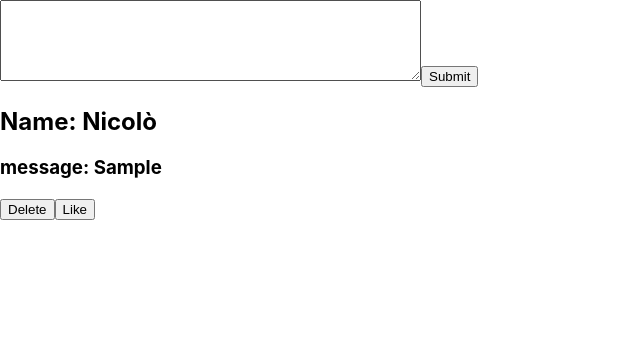
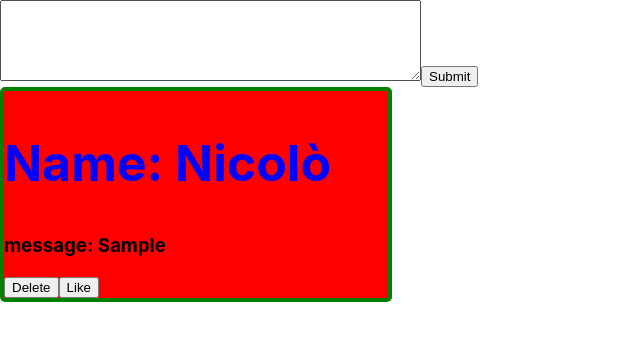
Before and after one commit to grantortino/ed-dev-tutorial-repo, a React (Create React App) app in the folder erase/: page / in a window 1280 px wide. Both pictures are taken after typing "Sample" into the empty fields and a click on the button "Submit". Shown: the top 340 px of the page, without its empty margins (0-640 px from the left). Built offline with nearby package versions, Linux system fonts and the light colour scheme.

Commit message:
styled-components

```diff
--- a/erase/package.json
+++ b/erase/package.json
@@ -9,6 +9,7 @@
     "react": "^17.0.1",
     "react-dom": "^17.0.1",
     "react-scripts": "4.0.3",
+    "styled-components": "^5.2.1",
     "uuid": "^8.3.2",
     "web-vitals": "^1.0.1"
   },
--- a/erase/src/components/Tweet.js
+++ b/erase/src/components/Tweet.js
@@ -1,4 +1,5 @@
 import React from 'react';
+import styled from 'styled-components';
 
 const Tweet = ({ name, tweet, setTweets, tweets }) => {
 
@@ -6,15 +7,25 @@ const Tweet = ({ name, tweet, setTweets, tweets }) => {
         setTweets(tweets.filter((state) => state.id !== tweet.id));
     };
 
-
     return (
-        <div className="tweet">
-            <h2>Name: {name} </h2>
+        <TweetStyle>
+            <H2Crazy>Name: {name} </H2Crazy>
             <h3>message: {tweet.message}</h3>
             <button onClick={deleteTweet}>Delete</button>
             <button>Like</button>
-        </div>
+        </TweetStyle>
     );
 };
 
+const TweetStyle = styled.div`
+    border: 4px solid green;
+    border-radius: 5px;
+    width: 30%;
+    background-color: red;
+`
+const H2Crazy = styled.h2`
+    color: blue;
+    font-size: 50px;
+`
+
 export default Tweet;
```
Also changed, not shown: erase/src/styles/App.css (added), 1 other file (tests, documents, lock files or other folders).
